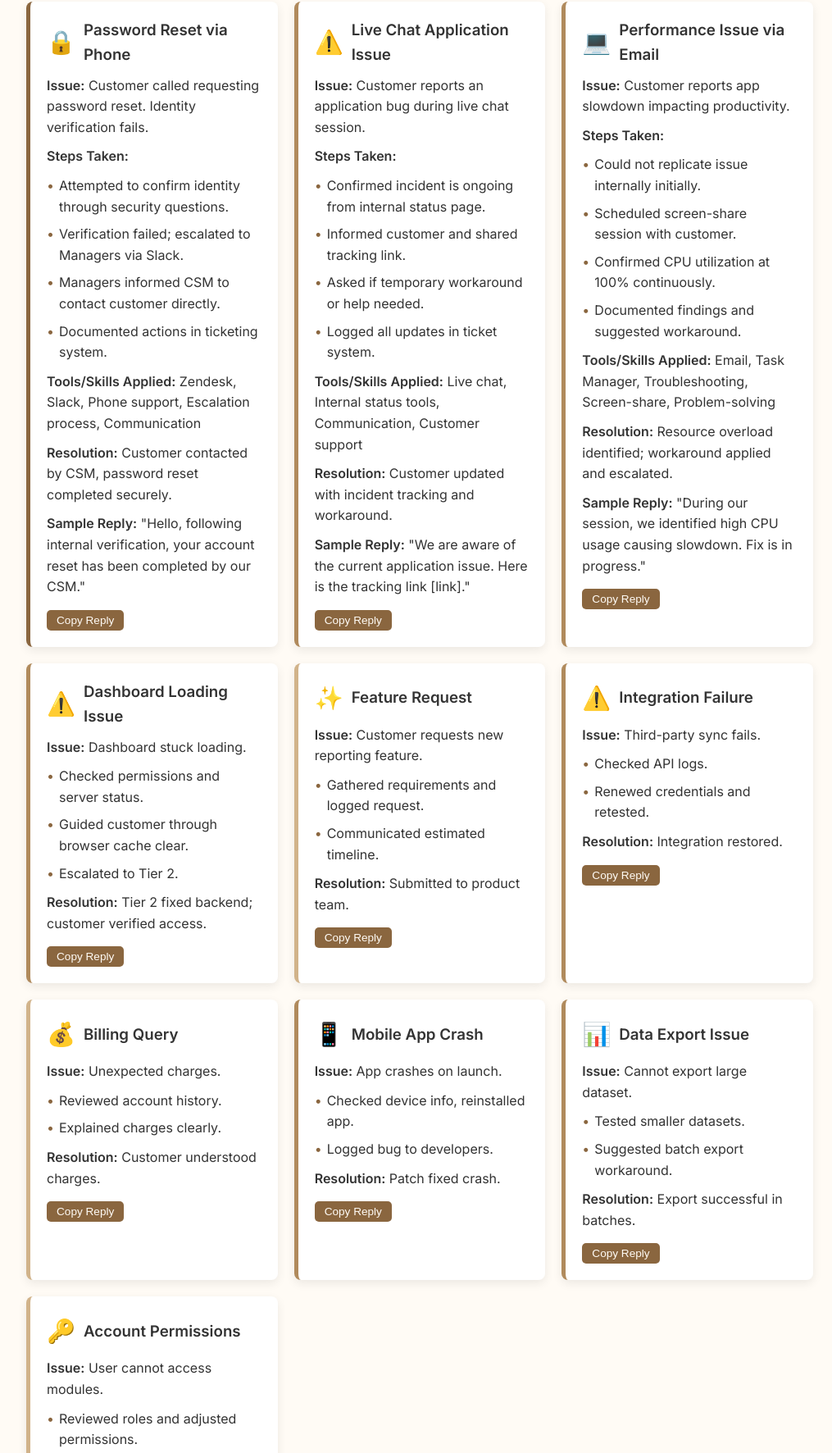
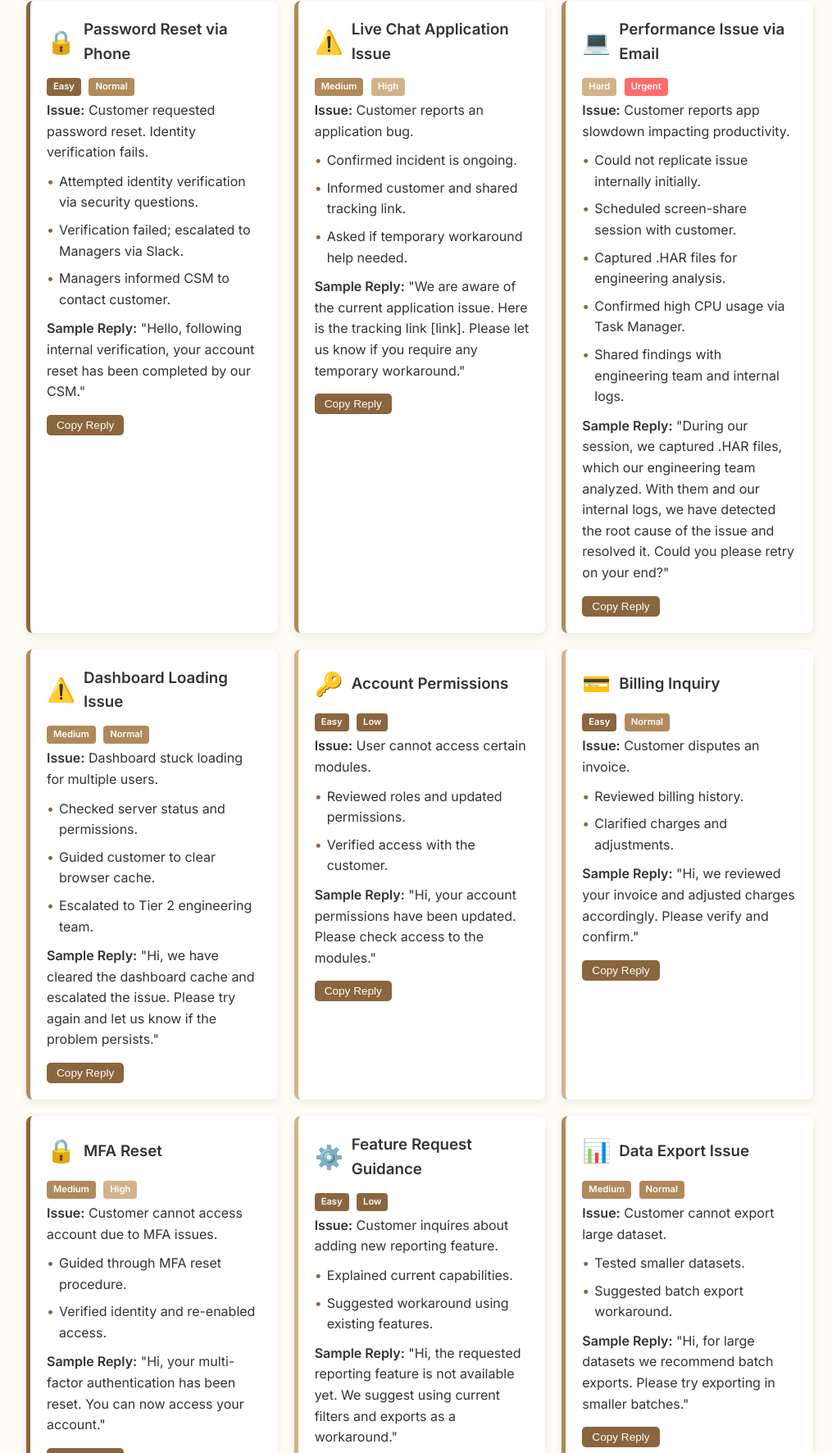
Before and after one commit to isaanasantos/portfolio, a plain HTML site: page index.html in a window 1280 px wide. Shown: the part 257-2029 px from the top of the page at 82% size, without its empty margins (128-1143 px from the left). Drawn offline with Linux system fonts and the light colour scheme.

Commit message:
Update index.html
Added new example which mentions HAR Files and priority of tickets.

```diff
--- a/index.html
+++ b/index.html
@@ -17,11 +17,12 @@
   header {
     background-color: #8a663f;
     color: #fffbf5;
-    padding: 15px 20px;
+    padding: 10px 20px;
     text-align: center;
   }
-  header h1 { font-size: 2em; margin-bottom: 5px; }
-  header p { font-size: 1em; margin-bottom: 10px; }
+  header h1 { font-size: 1.8em; margin-bottom: 3px; }
+  header p { font-size: 0.9em; margin-bottom: 5px; }
+  header p.note { font-size: 0.75em; margin-top: 3px; color: #fffbe0; }
 
   .btn {
     display: inline-block;
@@ -61,6 +62,7 @@
     background-color: #fff;
     box-shadow: 0 4px 12px rgba(0,0,0,0.08);
     transition: transform 0.2s, box-shadow 0.2s;
+    position: relative;
   }
   .ticket:hover {
     transform: translateY(-5px);
@@ -68,27 +70,12 @@
   }
 
   .ticket h3 { margin-bottom: 10px; display: flex; align-items: center; gap: 10px; }
-
-  .ticket .icon {
-    font-size: 1.5em;
-  }
+  .ticket .icon { font-size: 1.5em; }
 
   .ticket p { margin-bottom: 10px; }
   .ticket ul { list-style: none; padding-left: 0; margin-bottom: 10px; }
   .ticket ul li { position: relative; padding-left: 15px; margin-bottom: 8px; }
-  .ticket ul li::before {
-    content: "•";
-    position: absolute;
-    left: 0;
-    color: #8a663f;
-  }
-
-  /* Ticket type colors */
-  .password { border-left: 5px solid #8a663f; }
-  .performance { border-left: 5px solid #b08a5c; }
-  .feature { border-left: 5px solid #d1b38a; }
-  .bug { border-left: 5px solid #b08a5c; }
-  .billing { border-left: 5px solid #d1b38a; }
+  .ticket ul li::before { content: "•"; position: absolute; left: 0; color: #8a663f; }
 
   .copy-btn {
     background-color: #8a663f;
@@ -110,6 +97,36 @@
     border-top: 1px solid #8a663f;
     margin-top: 50px;
   }
+
+  /* Ticket type colors */
+  .password { border-left: 5px solid #8a663f; }
+  .performance { border-left: 5px solid #b08a5c; }
+  .feature { border-left: 5px solid #d1b38a; }
+  .bug { border-left: 5px solid #b08a5c; }
+  .billing { border-left: 5px solid #d1b38a; }
+  .partner { border-left: 5px solid #8a663f; }
+
+  /* Badges */
+  .badge {
+    display: inline-block;
+    padding: 2px 8px;
+    font-size: 0.7em;
+    border-radius: 4px;
+    font-weight: 600;
+    margin-right: 5px;
+    margin-bottom: 5px;
+    color: #fff;
+  }
+
+  .easy { background-color: #8a663f; }
+  .medium { background-color: #b08a5c; }
+  .hard { background-color: #d1b38a; }
+
+  .low { background-color: #8a663f; }
+  .normal { background-color: #b08a5c; }
+  .high { background-color: #d1b38a; }
+  .urgent { background-color: #ff6b6b; }
+
 </style>
 </head>
 <body>
@@ -117,6 +134,7 @@
 <header>
   <h1>Isa Santos</h1>
   <p>Application Support / Customer Support Specialist</p>
+  <p class="note">Sample replies are shortened to fit page design. All would normally include "Hi [Customer Name]" and maintain professional, consistent communication.</p>
   <a class="btn" href="https://www.linkedin.com/in/aisacsantos/" target="_blank">LinkedIn</a>
 </header>
 
@@ -127,16 +145,14 @@
     <!-- Ticket 001 -->
     <div class="ticket password">
       <h3><span class="icon">🔒</span> Password Reset via Phone</h3>
-      <p><strong>Issue:</strong> Customer called requesting password reset. Identity verification fails.</p>
-      <p><strong>Steps Taken:</strong></p>
+      <span class="badge easy">Easy</span>
+      <span class="badge normal">Normal</span>
+      <p><strong>Issue:</strong> Customer requested password reset. Identity verification fails.</p>
       <ul>
-        <li>Attempted to confirm identity through security questions.</li>
+        <li>Attempted identity verification via security questions.</li>
         <li>Verification failed; escalated to Managers via Slack.</li>
-        <li>Managers informed CSM to contact customer directly.</li>
-        <li>Documented actions in ticketing system.</li>
+        <li>Managers informed CSM to contact customer.</li>
       </ul>
-      <p><strong>Tools/Skills Applied:</strong> Zendesk, Slack, Phone support, Escalation process, Communication</p>
-      <p><strong>Resolution:</strong> Customer contacted by CSM, password reset completed securely.</p>
       <p><strong>Sample Reply:</strong> "Hello, following internal verification, your account reset has been completed by our CSM."</p>
       <button class="copy-btn" onclick="copyText(this)">Copy Reply</button>
     </div>
@@ -144,113 +160,152 @@
     <!-- Ticket 002 -->
     <div class="ticket bug">
       <h3><span class="icon">⚠️</span> Live Chat Application Issue</h3>
-      <p><strong>Issue:</strong> Customer reports an application bug during live chat session.</p>
-      <p><strong>Steps Taken:</strong></p>
+      <span class="badge medium">Medium</span>
+      <span class="badge high">High</span>
+      <p><strong>Issue:</strong> Customer reports an application bug.</p>
       <ul>
-        <li>Confirmed incident is ongoing from internal status page.</li>
+        <li>Confirmed incident is ongoing.</li>
         <li>Informed customer and shared tracking link.</li>
-        <li>Asked if temporary workaround or help needed.</li>
-        <li>Logged all updates in ticket system.</li>
+        <li>Asked if temporary workaround help needed.</li>
       </ul>
-      <p><strong>Tools/Skills Applied:</strong> Live chat, Internal status tools, Communication, Customer support</p>
-      <p><strong>Resolution:</strong> Customer updated with incident tracking and workaround.</p>
-      <p><strong>Sample Reply:</strong> "We are aware of the current application issue. Here is the tracking link [link]."</p>
+      <p><strong>Sample Reply:</strong> "We are aware of the current application issue. Here is the tracking link [link]. Please let us know if you require any temporary workaround."</p>
       <button class="copy-btn" onclick="copyText(this)">Copy Reply</button>
     </div>
 
     <!-- Ticket 003 -->
     <div class="ticket performance">
       <h3><span class="icon">💻</span> Performance Issue via Email</h3>
+      <span class="badge hard">Hard</span>
+      <span class="badge urgent">Urgent</span>
       <p><strong>Issue:</strong> Customer reports app slowdown impacting productivity.</p>
-      <p><strong>Steps Taken:</strong></p>
       <ul>
         <li>Could not replicate issue internally initially.</li>
         <li>Scheduled screen-share session with customer.</li>
-        <li>Confirmed CPU utilization at 100% continuously.</li>
-        <li>Documented findings and suggested workaround.</li>
+        <li>Captured .HAR files for engineering analysis.</li>
+        <li>Confirmed high CPU usage via Task Manager.</li>
+        <li>Shared findings with engineering team and internal logs.</li>
       </ul>
-      <p><strong>Tools/Skills Applied:</strong> Email, Task Manager, Troubleshooting, Screen-share, Problem-solving</p>
-      <p><strong>Resolution:</strong> Resource overload identified; workaround applied and escalated.</p>
-      <p><strong>Sample Reply:</strong> "During our session, we identified high CPU usage causing slowdown. Fix is in progress."</p>
+      <p><strong>Sample Reply:</strong> "During our session, we captured .HAR files, which our engineering team analyzed. With them and our internal logs, we have detected the root cause of the issue and resolved it. Could you please retry on your end?"</p>
       <button class="copy-btn" onclick="copyText(this)">Copy Reply</button>
     </div>
 
-    <!-- Ticket 004-010 (criados com cores e ícones semelhantes) -->
+    <!-- Ticket 004 -->
     <div class="ticket bug">
       <h3><span class="icon">⚠️</span> Dashboard Loading Issue</h3>
-      <p><strong>Issue:</strong> Dashboard stuck loading.</p>
+      <span class="badge medium">Medium</span>
+      <span class="badge normal">Normal</span>
+      <p><strong>Issue:</strong> Dashboard stuck loading for multiple users.</p>
       <ul>
-        <li>Checked permissions and server status.</li>
-        <li>Guided customer through browser cache clear.</li>
-        <li>Escalated to Tier 2.</li>
+        <li>Checked server status and permissions.</li>
+        <li>Guided customer to clear browser cache.</li>
+        <li>Escalated to Tier 2 engineering team.</li>
       </ul>
-      <p><strong>Resolution:</strong> Tier 2 fixed backend; customer verified access.</p>
+      <p><strong>Sample Reply:</strong> "Hi, we have cleared the dashboard cache and escalated the issue. Please try again and let us know if the problem persists."</p>
       <button class="copy-btn" onclick="copyText(this)">Copy Reply</button>
     </div>
 
+    <!-- Ticket 005 -->
     <div class="ticket feature">
-      <h3><span class="icon">✨</span> Feature Request</h3>
-      <p><strong>Issue:</strong> Customer requests new reporting feature.</p>
+      <h3><span class="icon">🔑</span> Account Permissions</h3>
+      <span class="badge easy">Easy</span>
+      <span class="badge low">Low</span>
+      <p><strong>Issue:</strong> User cannot access certain modules.</p>
       <ul>
-        <li>Gathered requirements and logged request.</li>
-        <li>Communicated estimated timeline.</li>
+        <li>Reviewed roles and updated permissions.</li>
+        <li>Verified access with the customer.</li>
       </ul>
-      <p><strong>Resolution:</strong> Submitted to product team.</p>
+      <p><strong>Sample Reply:</strong> "Hi, your account permissions have been updated. Please check access to the modules."</p>
       <button class="copy-btn" onclick="copyText(this)">Copy Reply</button>
     </div>
 
-    <div class="ticket bug">
-      <h3><span class="icon">⚠️</span> Integration Failure</h3>
-      <p><strong>Issue:</strong> Third-party sync fails.</p>
+    <!-- Ticket 006 -->
+    <div class="ticket billing">
+      <h3><span class="icon">💳</span> Billing Inquiry</h3>
+      <span class="badge easy">Easy</span>
+      <span class="badge normal">Normal</span>
+      <p><strong>Issue:</strong> Customer disputes an invoice.</p>
       <ul>
-        <li>Checked API logs.</li>
-        <li>Renewed credentials and retested.</li>
+        <li>Reviewed billing history.</li>
+        <li>Clarified charges and adjustments.</li>
       </ul>
-      <p><strong>Resolution:</strong> Integration restored.</p>
+      <p><strong>Sample Reply:</strong> "Hi, we reviewed your invoice and adjusted charges accordingly. Please verify and confirm."</p>
       <button class="copy-btn" onclick="copyText(this)">Copy Reply</button>
     </div>
 
-    <div class="ticket billing">
-      <h3><span class="icon">💰</span> Billing Query</h3>
-      <p><strong>Issue:</strong> Unexpected charges.</p>
+    <!-- Ticket 007 -->
+    <div class="ticket password">
+      <h3><span class="icon">🔒</span> MFA Reset</h3>
+      <span class="badge medium">Medium</span>
+      <span class="badge high">High</span>
+      <p><strong>Issue:</strong> Customer cannot access account due to MFA issues.</p>
       <ul>
-        <li>Reviewed account history.</li>
-        <li>Explained charges clearly.</li>
+        <li>Guided through MFA reset procedure.</li>
+        <li>Verified identity and re-enabled access.</li>
       </ul>
-      <p><strong>Resolution:</strong> Customer understood charges.</p>
+      <p><strong>Sample Reply:</strong> "Hi, your multi-factor authentication has been reset. You can now access your account."</p>
       <button class="copy-btn" onclick="copyText(this)">Copy Reply</button>
     </div>
 
-    <div class="ticket bug">
-      <h3><span class="icon">📱</span> Mobile App Crash</h3>
-      <p><strong>Issue:</strong> App crashes on launch.</p>
+    <!-- Ticket 008 -->
+    <div class="ticket feature">
+      <h3><span class="icon">⚙️</span> Feature Request Guidance</h3>
+      <span class="badge easy">Easy</span>
+      <span class="badge low">Low</span>
+      <p><strong>Issue:</strong> Customer inquires about adding new reporting feature.</p>
       <ul>
-        <li>Checked device info, reinstalled app.</li>
-        <li>Logged bug to developers.</li>
+        <li>Explained current capabilities.</li>
+        <li>Suggested workaround using existing features.</li>
       </ul>
-      <p><strong>Resolution:</strong> Patch fixed crash.</p>
+      <p><strong>Sample Reply:</strong> "Hi, the requested reporting feature is not available yet. We suggest using current filters and exports as a workaround."</p>
       <button class="copy-btn" onclick="copyText(this)">Copy Reply</button>
     </div>
 
+    <!-- Ticket 009 -->
     <div class="ticket performance">
       <h3><span class="icon">📊</span> Data Export Issue</h3>
-      <p><strong>Issue:</strong> Cannot export large dataset.</p>
+      <span class="badge medium">Medium</span>
+      <span class="badge normal">Normal</span>
+      <p><strong>Issue:</strong> Customer cannot export large dataset.</p>
       <ul>
         <li>Tested smaller datasets.</li>
         <li>Suggested batch export workaround.</li>
       </ul>
-      <p><strong>Resolution:</strong> Export successful in batches.</p>
+      <p><strong>Sample Reply:</strong> "Hi, for large datasets we recommend batch exports. Please try exporting in smaller batches."</p>
       <button class="copy-btn" onclick="copyText(this)">Copy Reply</button>
     </div>
 
-    <div class="ticket feature">
-      <h3><span class="icon">🔑</span> Account Permissions</h3>
-      <p><strong>Issue:</strong> User cannot access modules.</p>
+    <!-- Ticket 010 -->
+    <div class="ticket bug">
+      <h3><span class="icon">⚠️</span> Mobile App Crash</h3>
+      <span class="badge hard">Hard</span>
+      <span class="badge high">High</span>
+      <p><strong>Issue:</strong> Mobile app crashes on launch.</p>
       <ul>
-        <li>Reviewed roles and adjusted permissions.</li>
-        <li>Verified access with customer.</li>
+        <li>Gathered device info and logs.</li>
+        <li>Guided user to reinstall app.</li>
+        <li>Reported bug; patch released.</li>
       </ul>
-      <p><strong>Resolution:</strong> Access granted.</p>
+      <p><strong>Sample Reply:</strong> "Hi, a patch has been released. Please update the app and retry."</p>
+      <button class="copy-btn" onclick="copyText(this)">Copy Reply</button>
+    </div>
+
+    <!-- Ticket 011 -->
+    <div class="ticket partner">
+      <h3><span class="icon">📡</span> Partner / Carrier Issue</h3>
+      <span class="badge hard">Hard</span>
+      <span class="badge urgent">Urgent</span>
+      <p><strong>Issue:</strong> Customer reports service disruption in VOIP application.</p>
+      <ul>
+        <li>Investigated internally; confirmed issue external (carrier-related).</li>
+        <li>Logged incident in Jira for engineering visibility.</li>
+        <li>Placed ticket on hold and informed carrier.</li>
+        <li>Monitored carrier resolution progress.</li>
+        <li>Carrier resolved issue and provided RCA.</li>
+        <li>Reviewed and adjusted RCA internally.</li>
+        <li>Shared final RCA with customer ensuring clarity.</li>
+      </ul>
+      <p><strong>Tools/Skills Applied:</strong> Zendesk, Jira, Partner Communication, Problem-solving, RCA Review</p>
+      <p><strong>Sample Reply:</strong> "Hi, the VOIP disruption has been resolved in coordination with our partner. Attached is the RCA for your reference."</p>
       <button class="copy-btn" onclick="copyText(this)">Copy Reply</button>
     </div>
 
```
